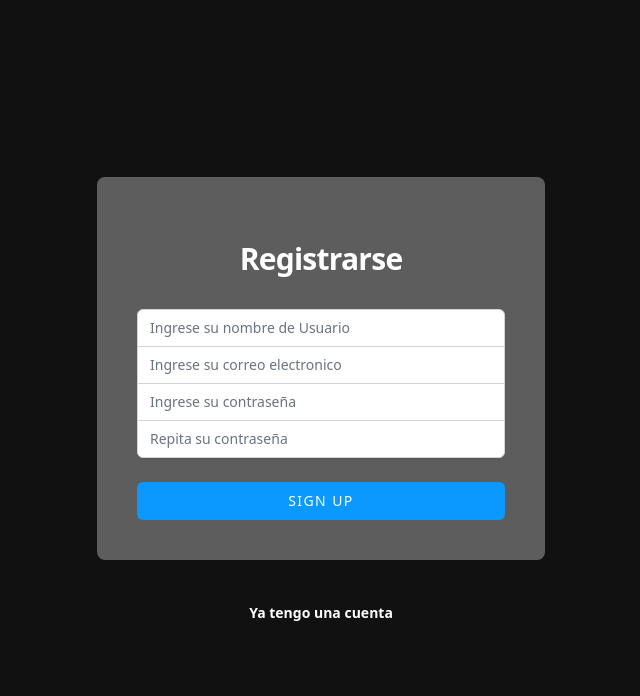
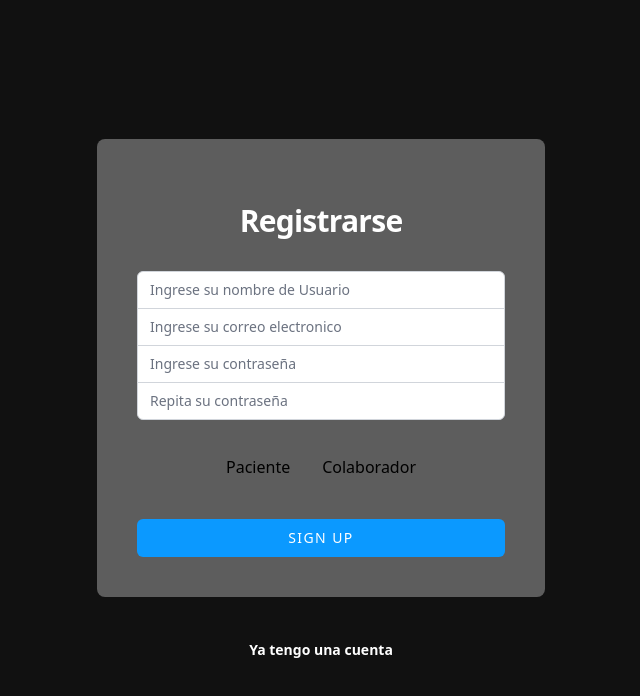
Before and after one commit to No-Country/c9-50-ft-mern, a React (Vite) app in the folder app/: page /register in a window 1280 px wide. Shown: the top 696 px of the page, without its empty margins (319-959 px from the left). Built offline with nearby package versions, Linux system fonts and the light colour scheme.

Commit message:
add toggle

```diff
--- a/app/src/components/form/FormLogin.jsx
+++ b/app/src/components/form/FormLogin.jsx
@@ -20,7 +20,7 @@ export const FormLogin = () => {
         </div>
         <form className='mt-8 space-y-6' onSubmit={onSubmit}>
           <input type='hidden' name='remember' defaultValue='true' />
-          <div className='-space-y-px rounded-md shadow-sm'>
+          <div className='-space-y-px rounded-md '>
             <div>
               <label htmlFor='email-address' className='sr-only'>
                 Nombre de usuario
@@ -72,7 +72,7 @@ export const FormLogin = () => {
               type='submit'
               className='group relative flex w-full justify-center rounded-md border border-transparent bg-primary py-2 px-4 text-sm font-medium text-textWhite hover:bg-primaryHover focus:outline-none focus:ring-2 focus:ring-slate-50 focus:ring-offset-2 uppercase tracking-widest'
             >
-             Login
+              Login
             </button>
           </div>
         </form>
--- a/app/src/components/form/FormRecovery.jsx
+++ b/app/src/components/form/FormRecovery.jsx
@@ -19,7 +19,7 @@ export const FormRecovery = () => {
           </div>
           <form className='mt-8 space-y-6' onSubmit={onSubmit}>
             <input type='hidden' name='remember' defaultValue='true' />
-            <div className='-space-y-px rounded-md shadow-sm'>
+            <div className='-space-y-px rounded-md '>
               <div>
                 <label htmlFor='email-address' className='sr-only'>
                   email
--- a/app/src/components/form/FormRegister.jsx
+++ b/app/src/components/form/FormRegister.jsx
@@ -29,7 +29,7 @@ export const FormRegister = () => {
           </div>
           <form className='mt-8 space-y-6' onSubmit={onSubmit}>
             <input type='hidden' name='remember' defaultValue='true' />
-            <div className='-space-y-px rounded-md shadow-sm'>
+            <div className='-space-y-px rounded-md '>
               <div>
                 <label htmlFor='username' className='sr-only'>
                   Nombre de usuario
@@ -90,6 +90,20 @@ export const FormRegister = () => {
                   ref={confirmPasswordRef}
                 />
               </div>
+              <div className='items-center justify-center flex pt-5'>
+                <label
+                  htmlFor='Toggle3'
+                  className='flex items-center p-2 rounded-md cursor-pointer dark:text-gray-800'
+                >
+                  <input id='Toggle3' type='checkbox' className='hidden peer' />
+                  <span className='px-4 py-2 rounded-l-md dark:bg-primary peer-checked:dark:bg-gray-300'>
+                    Paciente
+                  </span>
+                  <span className='px-4 py-2 rounded-r-md dark:bg-gray-300 peer-checked:dark:bg-primary'>
+                    Colaborador
+                  </span>
+                </label>
+              </div>
             </div>
             <div>
               <button
```
